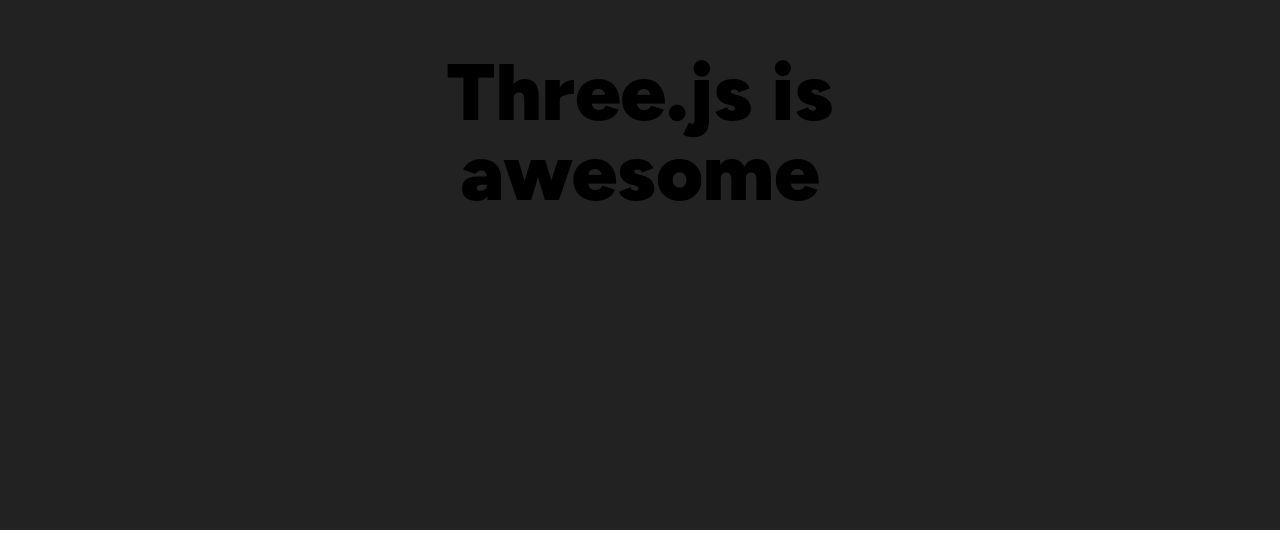
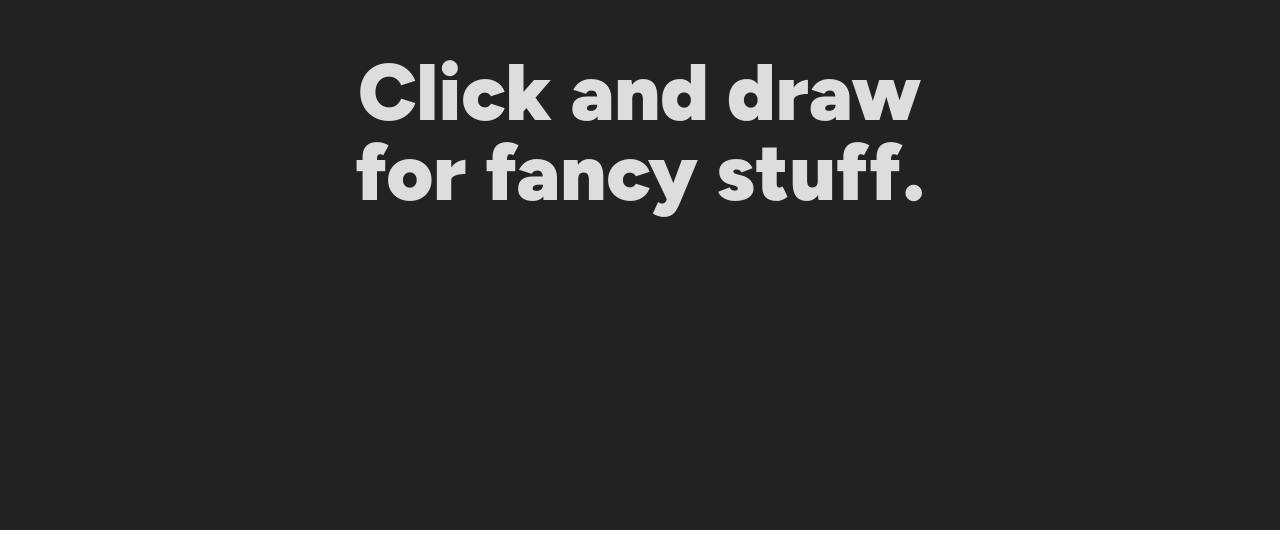
Before and after one commit to HalloJo/shapes-mate, a plain HTML site: page index.html in a window 1280 px wide. Shown: the part 270-804 px from the top of the page. Drawn offline with Linux system fonts and the light colour scheme.

Commit message:
Tweak shape styling, add mix-blend-mode

```diff
--- a/index.html
+++ b/index.html
@@ -10,7 +10,7 @@
   <body>
     <section>
       <div class="text">
-        <h1>Three.js is awesome</h1>
+        <h1>Click and draw for fancy stuff.</h1>
       </div>
     </section>
     <script src="script/three.min.js"></script>
--- a/script/drawer.js
+++ b/script/drawer.js
@@ -68,7 +68,7 @@
 // CREATE SHAPE
 
 const createShape = (x, y) => {
-  const geometry = new ConeGeometry(10, 15, 32);
+  const geometry = new ConeGeometry(10, 30, 32);
   const emissiveColor = new Color("hsl(" + hue + ", 88%, 35%)");
 
   const material = new MeshLambertMaterial({
--- a/styles/styles.scss
+++ b/styles/styles.scss
@@ -8,7 +8,7 @@
 
 body {
   background-color: transparent;
-  color: #000;
+  color: #fff;
   position: relative;
   font-family: "Figtree", sans-serif;
   overflow: hidden;
@@ -27,4 +27,5 @@
   left: 50%;
   transform: translate(-50%, -50%);
   pointer-events: none;
+  mix-blend-mode: difference;
 }
```
Also changed, not shown: styles/styles.css, 1 other file.
